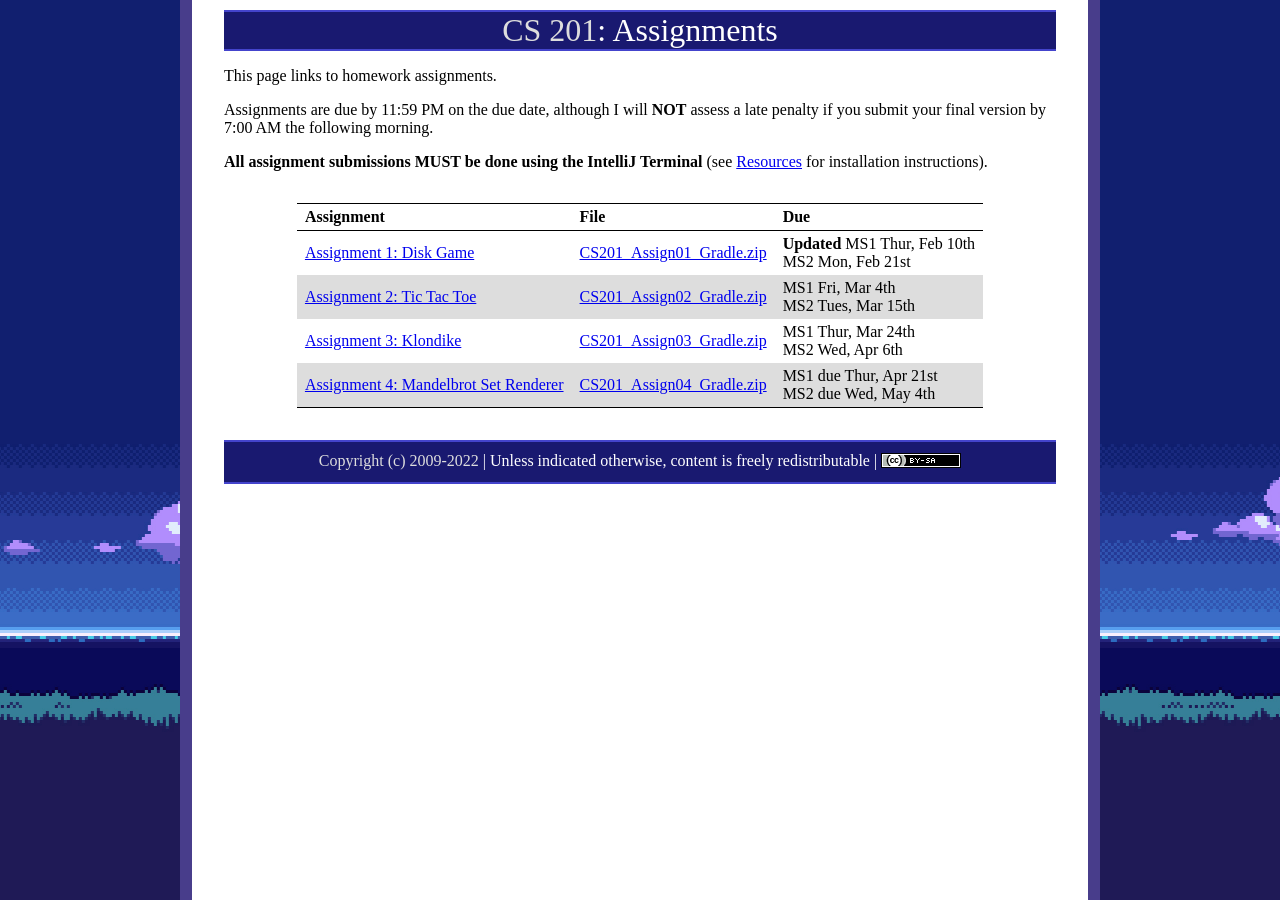
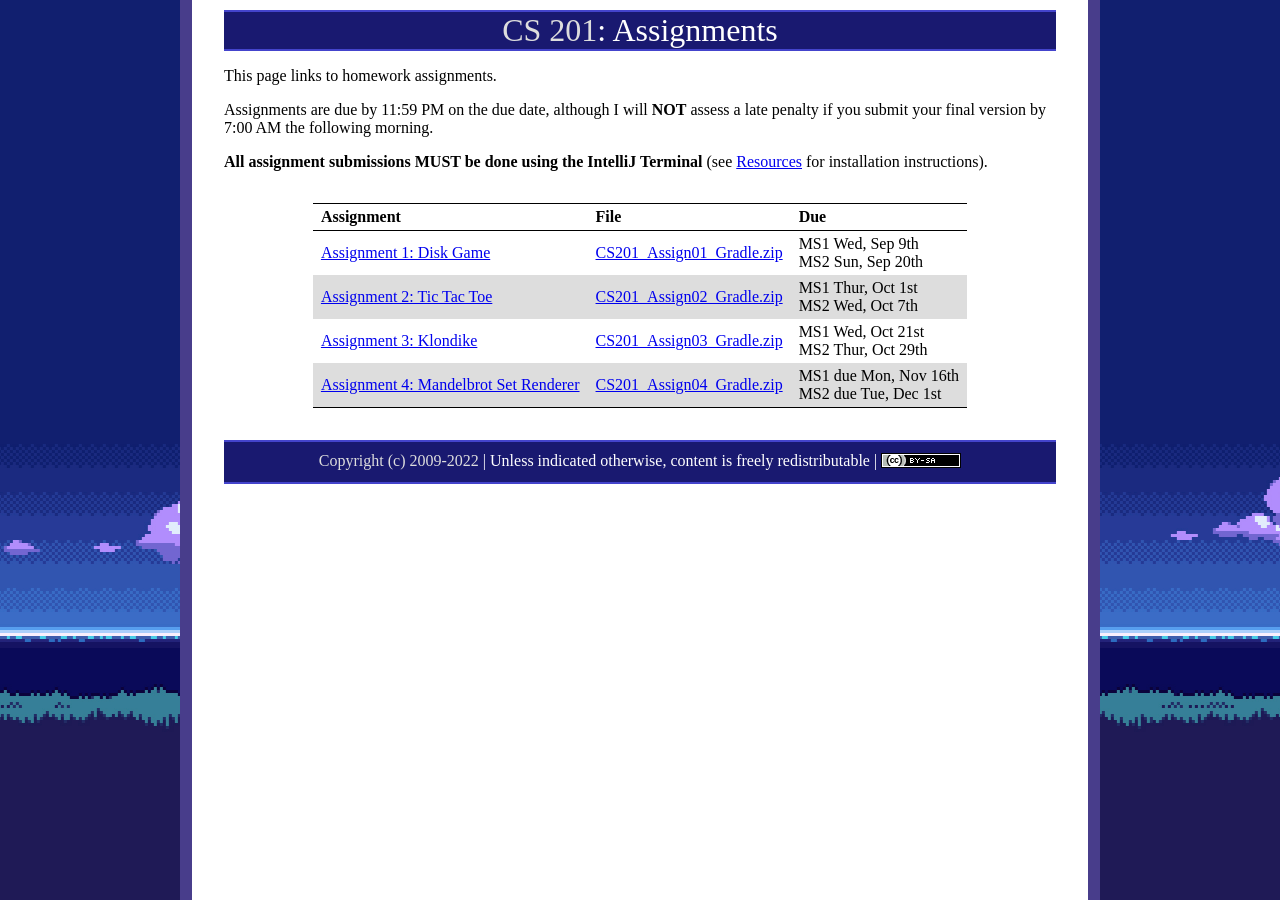
Before and after one commit to ycpcs/cs201-fall2026, a Jekyll site: the page built from assign/index.md, in a window 1280 px wide. Built offline with Jekyll 4.4.1, drawn with Linux system fonts in a browser that asks for light colours.

Commit message:
Update index.md

```diff
--- a/assign/index.md
+++ b/assign/index.md
@@ -12,7 +12,7 @@ Assignments are due by 11:59 PM on the due date, although I will **NOT** assess
 
 > Assignment | File | Due
 > ---------- | ---- | ---
-> [Assignment 1: Disk Game](assign01.html) | [CS201\_Assign01\_Gradle.zip](CS201_Assign01_Gradle.zip) | **Updated** MS1 Thur, Feb 10th<br>MS2 Mon, Feb 21st
-> [Assignment 2: Tic Tac Toe](assign02.html) | [CS201\_Assign02\_Gradle.zip](CS201_Assign02_Gradle.zip) | MS1 Fri, Mar 4th<br>MS2 Tues, Mar 15th
-> [Assignment 3: Klondike](assign03.html) |  [CS201\_Assign03\_Gradle.zip](CS201_Assign03_Gradle.zip) | MS1 Thur, Mar 24th<br>MS2 Wed, Apr 6th
-> [Assignment 4: Mandelbrot Set Renderer](assign04.html) | [CS201\_Assign04\_Gradle.zip](CS201_Assign04_Gradle.zip) | MS1 due Thur, Apr 21st <br> MS2 due Wed, May 4th
+> [Assignment 1: Disk Game](assign01.html) | [CS201\_Assign01\_Gradle.zip](CS201_Assign01_Gradle.zip) | MS1 Wed, Sep 9th<br>MS2 Sun, Sep 20th
+> [Assignment 2: Tic Tac Toe](assign02.html) | [CS201\_Assign02\_Gradle.zip](CS201_Assign02_Gradle.zip) | MS1 Thur, Oct 1st<br>MS2 Wed, Oct 7th
+> [Assignment 3: Klondike](assign03.html) |  [CS201\_Assign03\_Gradle.zip](CS201_Assign03_Gradle.zip) | MS1 Wed, Oct 21st<br>MS2 Thur, Oct 29th
+> [Assignment 4: Mandelbrot Set Renderer](assign04.html) | [CS201\_Assign04\_Gradle.zip](CS201_Assign04_Gradle.zip) | MS1 due Mon, Nov 16th <br> MS2 due Tue, Dec 1st
```
